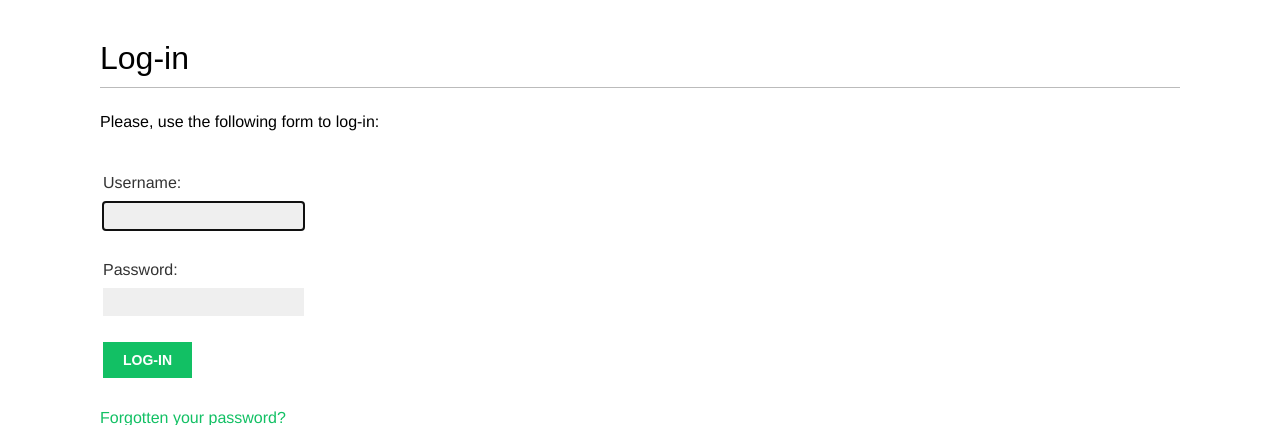
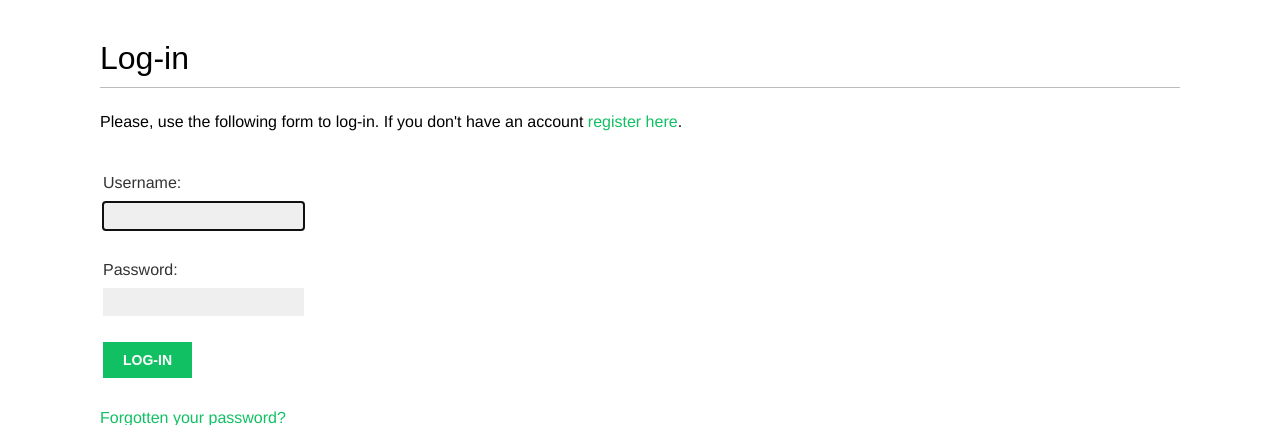
Before and after one commit to smdsu/Bookmarks-workname-, a Django app: page /account/login/ in a window 1280 px wide. Shown: the part 47-472 px from the top of the page. Run offline with Django 5.2, Linux system fonts and the light colour scheme; some web fonts are replaced.

Commit message:
Add register url to login template

```diff
--- a/account/templates/account/login.html
+++ b/account/templates/account/login.html
@@ -4,7 +4,10 @@
 
 {% block content %}
     <h1>Log-in</h1>
-    <p>Please, use the following form to log-in:</p>
+    <p>
+        Please, use the following form to log-in.
+        If you don't have an account <a href="{% url 'register' %}">register here</a>.
+    </p>
     <form method="post">
         {{ form.as_p }}
         {% csrf_token %}
--- a/account/templates/registration/login.html
+++ b/account/templates/registration/login.html
@@ -10,7 +10,10 @@
             Please try again.
         </p>
     {% else %}
-        <p>Please, use the following form to log-in:</p>
+        <p>
+            Please, use the following form to log-in.
+            If you don't have an account <a href="{% url 'register' %}">register here</a>.
+        </p>
     {% endif %}
     <div class="login-form">
         <form action="{% url 'login' %}" method="post">
```
